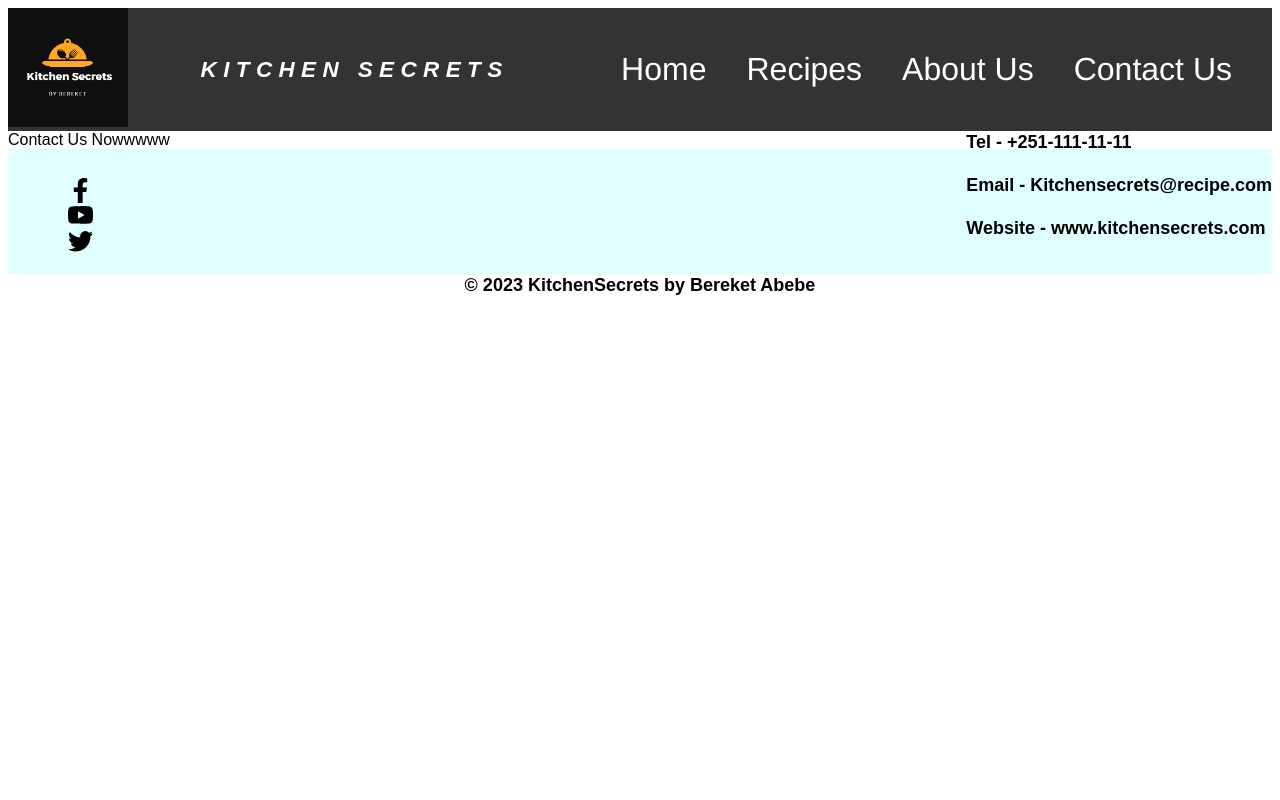
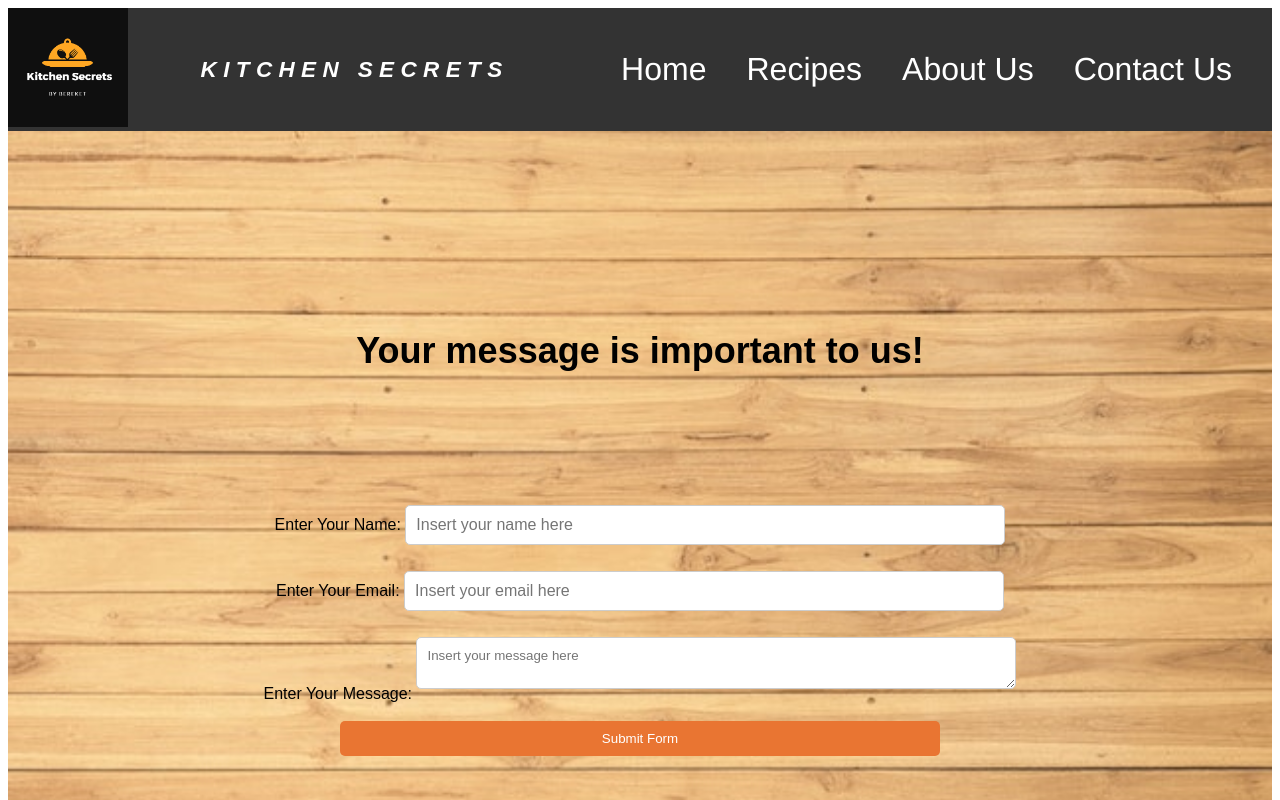
Before and after one commit to berialx/Kitchen_Secrets_Recipe_App, a React (Create React App) app in the folder kitchensecrets/: page /Contact in a window 1280 px wide. Shown: the top 800 px of the page. Built offline with nearby package versions, Linux system fonts and the light colour scheme.

Commit message:
Contact us page

```diff
--- /dev/null
+++ b/kitchensecrets/src/Styles/Contact.css
@@ -0,0 +1,59 @@
+.contact-us-container {
+    display: flex;
+    flex-direction: column;
+    align-items: center;
+    justify-content: center;
+    height: 100vh;
+    width: 100%;
+    background-image: url(../Assets/BackgroundImages/BG3.jpg);
+    background-size: cover;
+    background-repeat: no-repeat;
+    background-attachment: scroll;
+    padding: 20px;
+  }
+
+  .contact-us-container h1 {
+    font-size: 36px;
+    text-align: center;
+    margin-bottom: 125px;
+  }
+
+  form {
+    display: flex;
+    flex-direction: column;
+    align-items: center;
+  }
+
+  input[type="text"],
+  input[type="email"],
+  textarea {
+    width: 600px;
+    padding: 10px;
+    margin-bottom: 10px;
+    border: 1px solid #ccc;
+    border-radius: 5px;
+  }
+
+  .h-captcha {
+    margin-bottom: 10px;
+  }
+
+  button[type="submit"] {
+    background-color: #e97532;
+    color: #fff;
+    width: 600px;
+    height: 10%;
+    padding: 10px 20px;
+    border: none;
+    border-radius: 5px;
+    cursor: pointer;
+  }
+
+  button[type="submit"]:hover {
+    background-color: #0056b3;
+  }
+
+  label {
+    display: block;
+    margin: 0.5rem 0;
+  }
--- a/kitchensecrets/src/components/Contact.jsx
+++ b/kitchensecrets/src/components/Contact.jsx
@@ -1,9 +1,22 @@
 import React from 'react'
+import "../Styles/Contact.css"
 
 const Contact = () => {
   return (
-    <div>Contact Us Nowwwww</div>
+    <div className='contact-us-container'>
+      <div><h1>Your message is important to us!</h1></div>
+      <div>
+        <form action="https://api.web3forms.com/submit" method="POST">
+          <input type="hidden" name="apikey" value="912bbd8e-862b-44a6-a1da-777064706a0f" />
+          <label for="first-name">Enter Your Name: <input type="text" name="name" placeholder="Insert your name here" required /></label>
+          <label for="first-name">Enter Your Email: <input type="email" name="email" placeholder="Insert your email here" required /></label>
+          <label for="first-name">Enter Your Message: <textarea name="message" placeholder="Insert your message here" required></textarea></label>
+          <div class="h-captcha" data-captcha="true"></div>
+          <button type="submit">Submit Form</button>
+        </form>
+      </div>
+    </div>
   )
 }
 
-export default Contact
+export default Contact;
```
